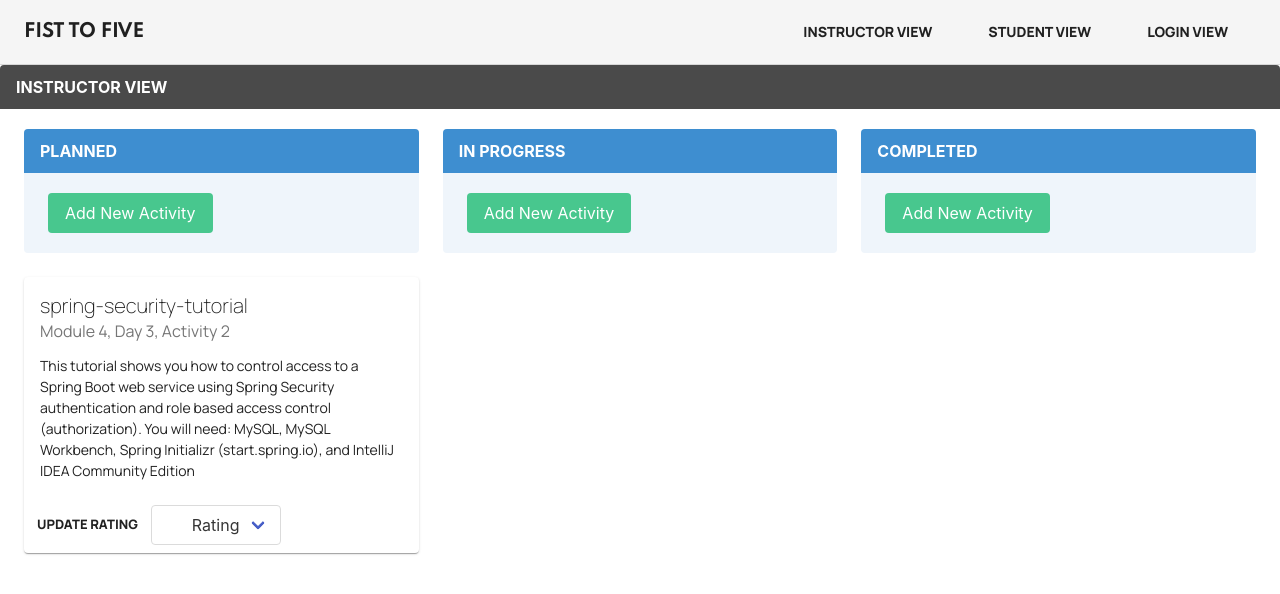
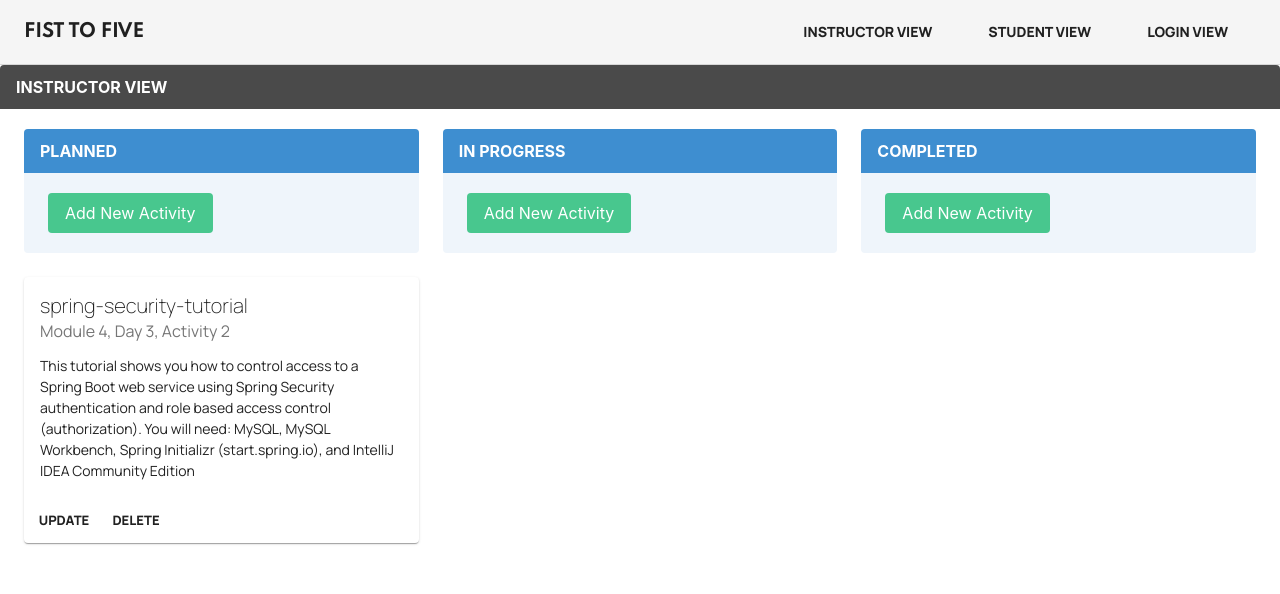
Before and after one commit to jerler1/fist-to-five, a React (Create React App) app: page /instructor in a window 1280 px wide. Shown: the top 594 px of the page. Built offline with nearby package versions, Linux system fonts and the light colour scheme.

Commit message:
added instructor activity card

```diff
--- a/src/App.js
+++ b/src/App.js
@@ -5,6 +5,7 @@
 import Instructor from "./views/Instructor";
 import Student from "./views/Student";
 import StudentActivityCard from './components/StudentActivityCard';
+import InstructorActivityCard from './components/InstructorActivityCard';
 import { Navbar } from './components/Navbar';
 import ActivityForm from './components/ActivityForm';
 
--- /dev/null
+++ b/src/components/InstructorActivityCard.js
@@ -0,0 +1,55 @@
+import React from 'react';
+import { makeStyles } from '@material-ui/core/styles';
+import Card from '@material-ui/core/Card';
+import CardActions from '@material-ui/core/CardActions';
+import CardContent from '@material-ui/core/CardContent';
+import Button from '@material-ui/core/Button';
+import Typography from '@material-ui/core/Typography';
+
+const useStyles = makeStyles({
+  root: {
+    minWidth: 275,
+  },
+  bullet: {
+    display: 'inline-block',
+    margin: '0 2px',
+    transform: 'scale(0.8)',
+  },
+  title: {
+    fontSize: 14,
+  },
+  pos: {
+    marginBottom: 12,
+  },
+});
+
+export default function InstructorActivityCard() {
+  const classes = useStyles();
+  const bull = <span className={classes.bullet}>•</span>;
+
+  return (
+    <Card className={classes.root}>
+      <CardContent>
+        <Typography variant="h5" component="h2">
+          spring-security-tutorial
+        </Typography>
+        <Typography className={classes.pos} color="textSecondary">
+        Module 4, Day 3, Activity 2
+        </Typography>
+        <Typography variant="body2" component="p">
+        This tutorial shows you how to control access to a Spring Boot web service using
+        Spring Security authentication and role based access control (authorization). You will need: MySQL, MySQL Workbench,
+        Spring Initializr (start.spring.io), and IntelliJ IDEA Community Edition
+        </Typography>
+      </CardContent>
+      <CardActions>
+        <Button size="small">Update</Button>
+        <Button size="small">Delete</Button>
+        <div class="field">
+  <p class="control has-icons-left">
+  </p>
+</div>
+      </CardActions>
+    </Card>
+  );
+}
--- a/src/views/Instructor.js
+++ b/src/views/Instructor.js
@@ -5,6 +5,7 @@
 import Paper from "@material-ui/core/Paper";
 import Divider from "@material-ui/core/Divider";
 import StudentActivityCard from "../components/StudentActivityCard";
+import InstructorActivityCard from '../components/InstructorActivityCard';
 import "bulma/css/bulma.min.css";
 
 const useStyles = makeStyles((theme) => ({
@@ -47,7 +48,7 @@
                   <button class="button is-success">Add New Activity</button>
                 </div>
               </article>
-              <StudentActivityCard />
+              <InstructorActivityCard />
             </div>
             <div class="column">
               <article class="message is-info">
```
Also changed, not shown: src/components/fisttofive.png (added).
